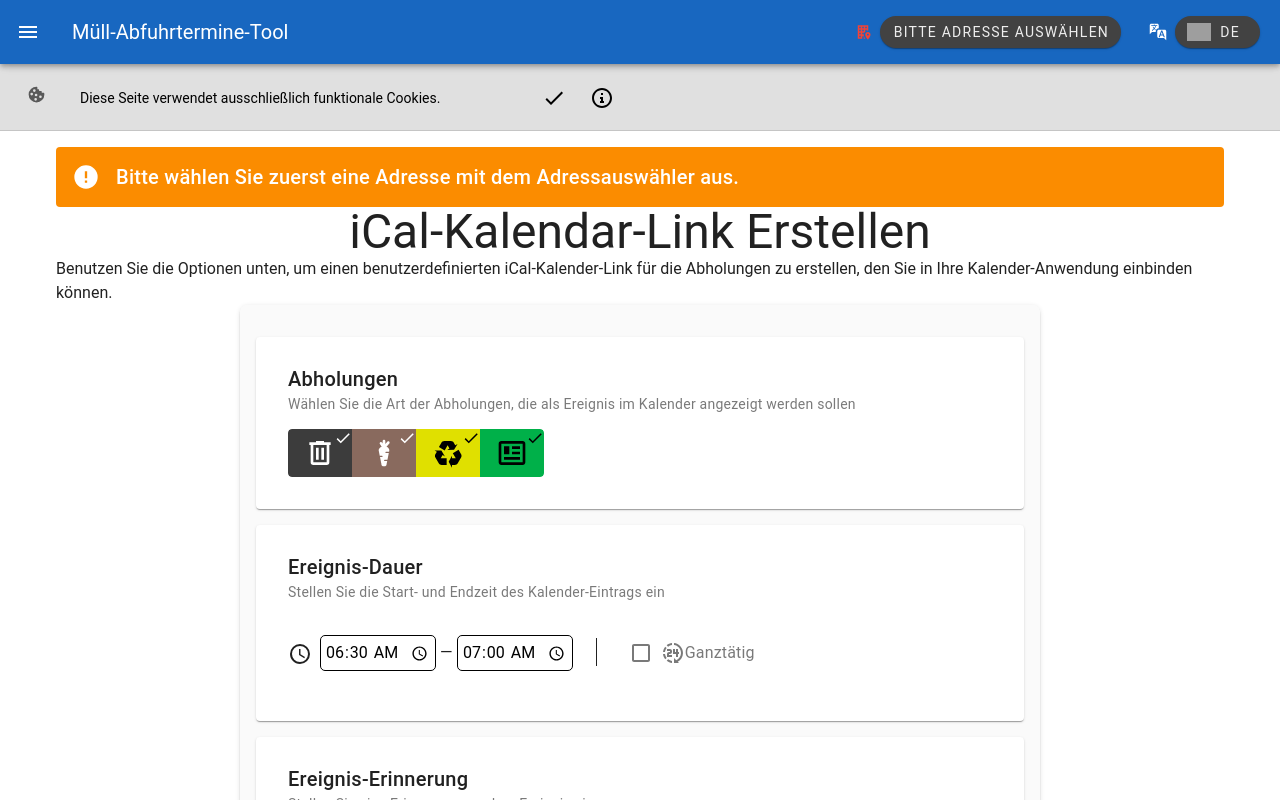
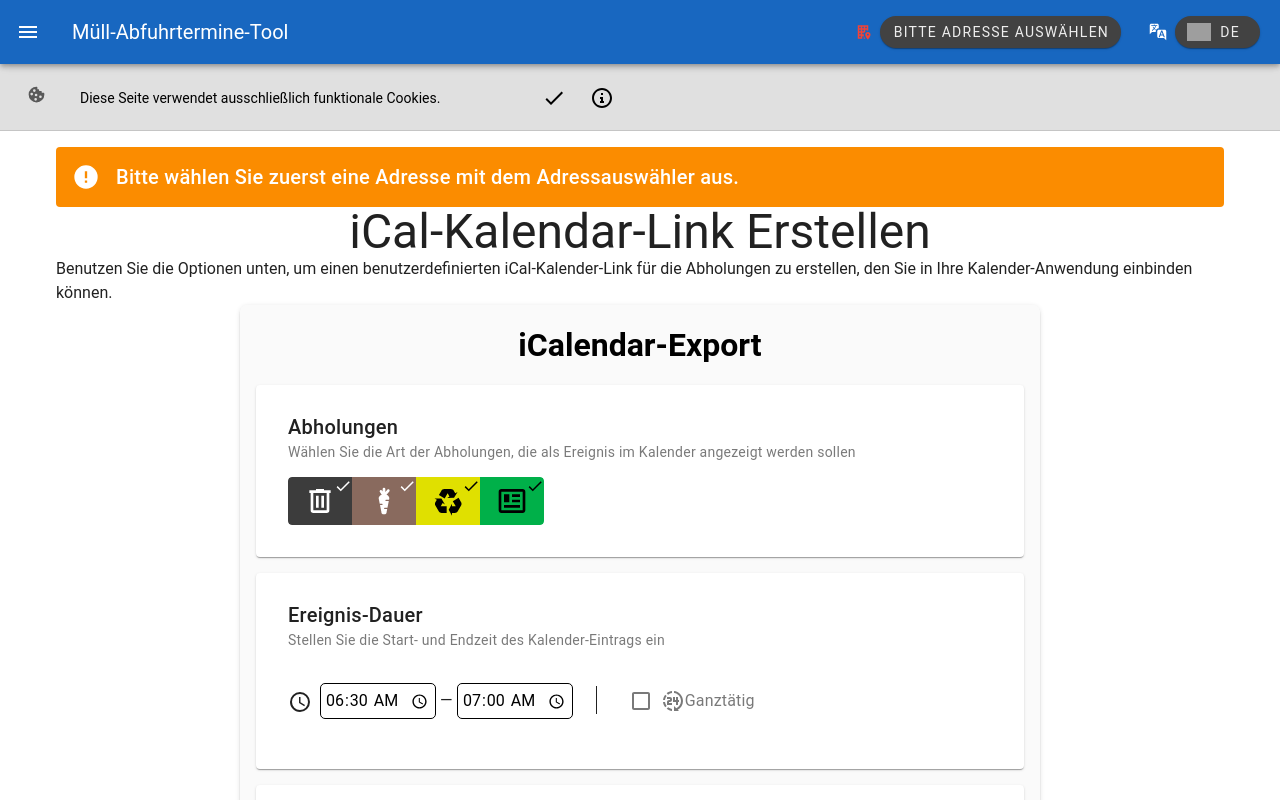
Before and after one commit to pano9000/aws-stuttgart-pickup-dates-service, a Nuxt app: page /ICalGenerator in a window 1280 px wide. Shown: the top 800 px of the page. Built offline with nearby package versions, Linux system fonts and the light colour scheme; grey boxes are pictures that could not be loaded.

Commit message:
feat(BaseExportCustomizer): add title as prop
closes #37

```diff
--- a/components/ExportCustomizer/BaseExportCustomizer.vue
+++ b/components/ExportCustomizer/BaseExportCustomizer.vue
@@ -1,10 +1,14 @@
 <template>
   <v-container class="bg-grey-lighten-5 rounded-lg elevation-2 export-customizer-wrap">
+    <h1 class="text-center">{{ props.title }}</h1>
     <slot/>
   </v-container>
 </template>
 
 <script setup lang="ts">
+  const props = defineProps<{
+    title: string;
+  }>();
 
 </script>
 
--- a/components/ExportCustomizer/ExportCustomizerICal.vue
+++ b/components/ExportCustomizer/ExportCustomizerICal.vue
@@ -1,5 +1,5 @@
 <template>
-  <BaseExportCustomizer>
+  <BaseExportCustomizer :title="i18n.t('exportCustomizerICal.title')">
     <v-card
       class="my-4 pa-4"
       :title="i18n.t('exportCustomizerICal.pickupEventsTitle')"
@@ -218,6 +218,7 @@
   const { i18n, multiMergeLocaleMessage }  = useCustomI18n();
 
   multiMergeLocaleMessage("exportCustomizerICal", [
+    ["title", {de: "iCalendar-Export", en: "iCalendar Export"}],
     ["pickupEventsTitle", {de: "Abholungen", en: "Pickup Events"}],
     [
       "pickupEventsSubtitle", {
```
